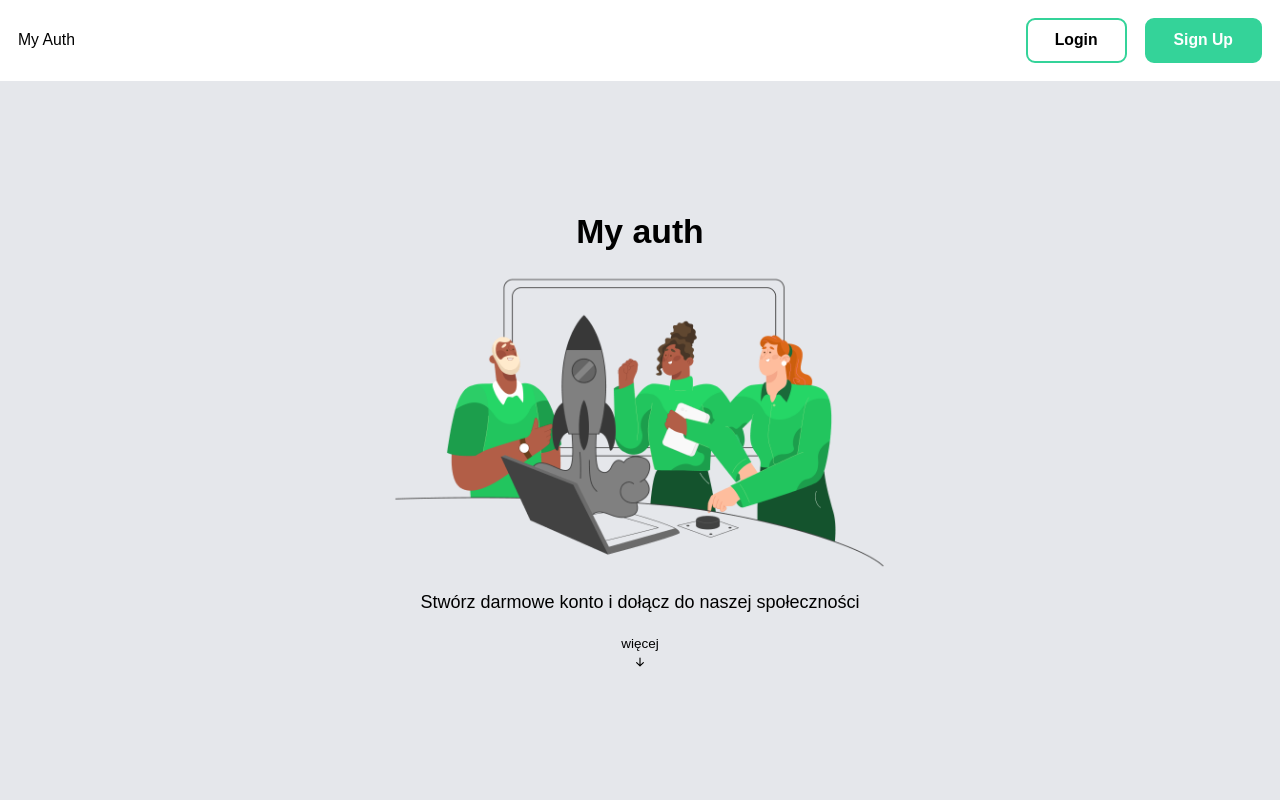
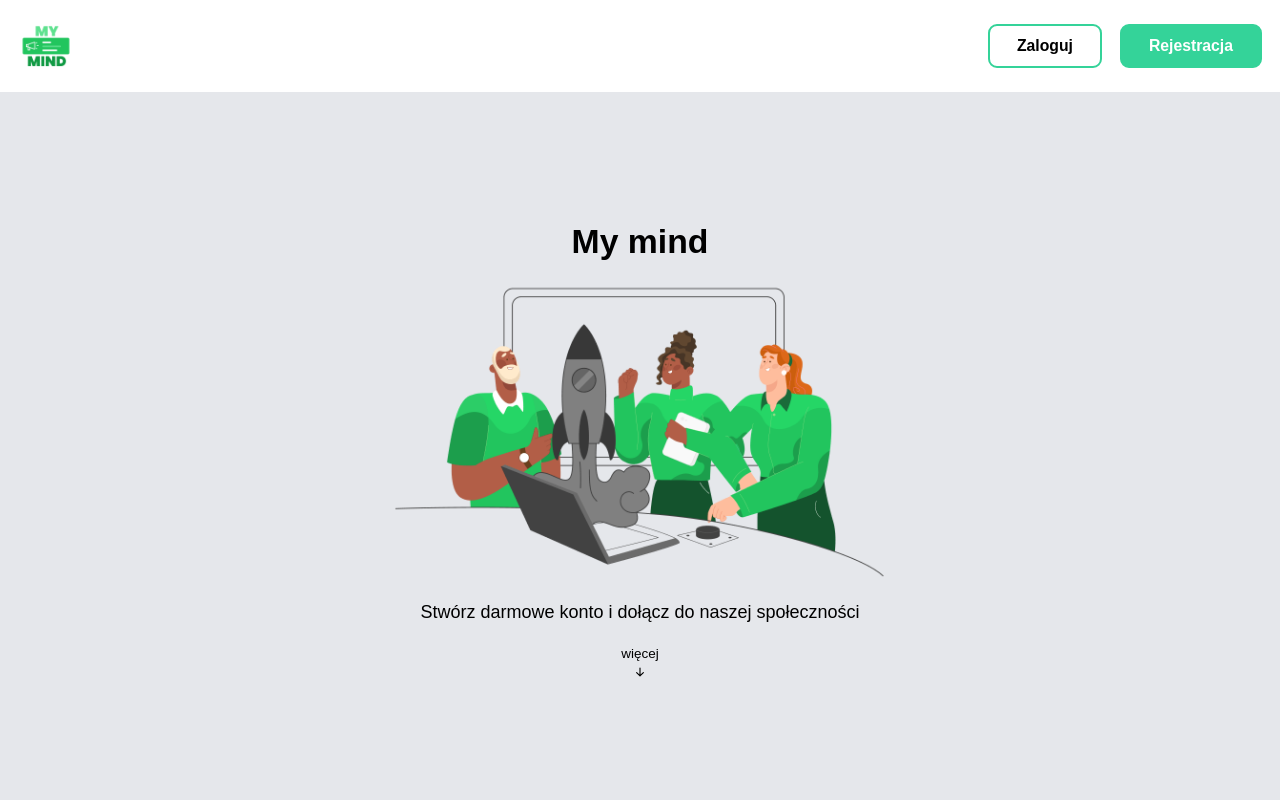
Before and after one commit to JAKUBSAJKO/My-Mind, a React (Create React App) app: page / in a window 1280 px wide. Shown: the top 800 px of the page. Built offline with nearby package versions, Linux system fonts and the light colour scheme.

Commit message:
[TASK-015]: Change appliaction name to my mind. Add logo to navbar and change button wyloguj.

```diff
--- a/public/index.html
+++ b/public/index.html
@@ -11,7 +11,7 @@
     />
     <link rel="apple-touch-icon" href="%PUBLIC_URL%/logo192.png" />
     <link rel="manifest" href="%PUBLIC_URL%/manifest.json" />
-    <title>My Auth</title>
+    <title>My Mind</title>
   </head>
   <body>
     <div id="root"></div>
--- a/src/components/Navbar.tsx
+++ b/src/components/Navbar.tsx
@@ -1,9 +1,11 @@
 import { FC, useContext } from "react";
 import { Link, useNavigate } from "react-router-dom";
+
 import { UsersContext } from "../contexts/context";
 import useLocalStorage from "../hooks/useLocalStorage";
 import { User } from "../Interface";
 import { routes } from "../routes/routes";
+import Logo from "../assets/images/logo.png";
 
 const Navbar: FC = () => {
   const navigate = useNavigate();
@@ -20,8 +22,8 @@ const Navbar: FC = () => {
   };
 
   return (
-    <nav className="container mx-auto px-4 py-4 border-b-2 flex items-center text-sm">
-      <h1>My Auth</h1>
+    <nav className="container mx-auto px-4 py-4 flex items-center text-sm">
+      <img src={Logo} alt="Logo" width={56} />
       <div className="grow">
         {usersContext?.activeUser ? (
           <ul className="flex justify-center items-center gap-8">
@@ -37,32 +39,21 @@ const Navbar: FC = () => {
       <div className="flex items-center gap-4">
         {usersContext?.activeUser ? (
           <>
-            <div className="h-14 w-14 border-2 rounded-full flex justify-center items-center text-2xl font-bold">
+            <div className="h-12 w-12 border-2 border-emerald-500 rounded-full flex justify-center items-center text-lg font-bold">
               {usersContext!.activeUser?.name.slice(0, 1)}
               {usersContext!.activeUser?.surname.slice(0, 1)}
             </div>
-            <button onClick={logout}>Wyloguj</button>
+            <button className="btn-outline" onClick={logout}>
+              Wyloguj
+            </button>
           </>
         ) : (
           <>
-            <Link
-              to={routes.login}
-              className="border-2 border-emerald-400 rounded-lg px-6 py-2 font-semibold hover:bg-emerald-400 hover:text-white transition-all hover:duration-500"
-            >
-              Login
+            <Link to={routes.login} className="btn-outline">
+              Zaloguj
             </Link>
-            <Link
-              to={routes.signUp}
-              className="border-2
-                border-emerald-400
-                bg-emerald-400
-                rounded-lg
-                px-6
-                py-2
-                font-semibold
-                text-white"
-            >
-              Sign Up
+            <Link to={routes.signUp} className="btn-solid">
+              Rejestracja
             </Link>
           </>
         )}
--- a/src/index.css
+++ b/src/index.css
@@ -41,6 +41,14 @@
   }
 }
 
+.btn-solid {
+  @apply border-2 border-emerald-400 bg-emerald-400 rounded-lg px-6 py-2 font-semibold text-white;
+}
+
+.btn-outline {
+  @apply border-2 border-emerald-400 rounded-lg px-6 py-2 font-semibold hover:bg-emerald-400 hover:text-white transition-all hover:duration-500;
+}
+
 .start-card {
   @apply w-56 h-32 border-4 border-white rounded-md flex flex-col justify-center items-center shadow-2xl;
 }
--- a/src/pages/Login.tsx
+++ b/src/pages/Login.tsx
@@ -1,5 +1,6 @@
 import { FC } from "react";
 import { Link } from "react-router-dom";
+
 import LoginForm from "../components/LoginForm";
 import { routes } from "../routes/routes";
 import loginCharacter from "../assets/images/loginCharacter.png";
@@ -9,7 +10,7 @@ const Login: FC = () => {
     <div className="w-full h-[calc(100vh-82.5px)] flex justify-center items-center px-36">
       <div className="basis-1/2 flex flex-col">
         <h1 className="text-4xl font-semibold mb-2">Sign in to</h1>
-        <h2 className="text-3xl font-medium mb-6">My auth is simple</h2>
+        <h2 className="text-3xl font-medium mb-6">My mind is simple</h2>
         <p className="text-sm">If you don't have an account register</p>
         <p className="text-sm">
           You can{" "}
--- a/src/pages/Start.tsx
+++ b/src/pages/Start.tsx
@@ -9,7 +9,7 @@ const Start: FC = () => {
   return (
     <div className="w-full bg-gray-200">
       <div className="w-full h-[calc(100vh-82.5px)] py-8 px-64 flex flex-col justify-center items-center">
-        <h1 className="text-3xl font-semibold mb-4">My auth</h1>
+        <h1 className="text-3xl font-semibold mb-4">My mind</h1>
         <img src={startImage} alt="" width={515} />
         <h2 className="my-4">
           Stwórz darmowe konto i dołącz do naszej społeczności
```
Also changed, not shown: src/assets/images/logo.png (added).
